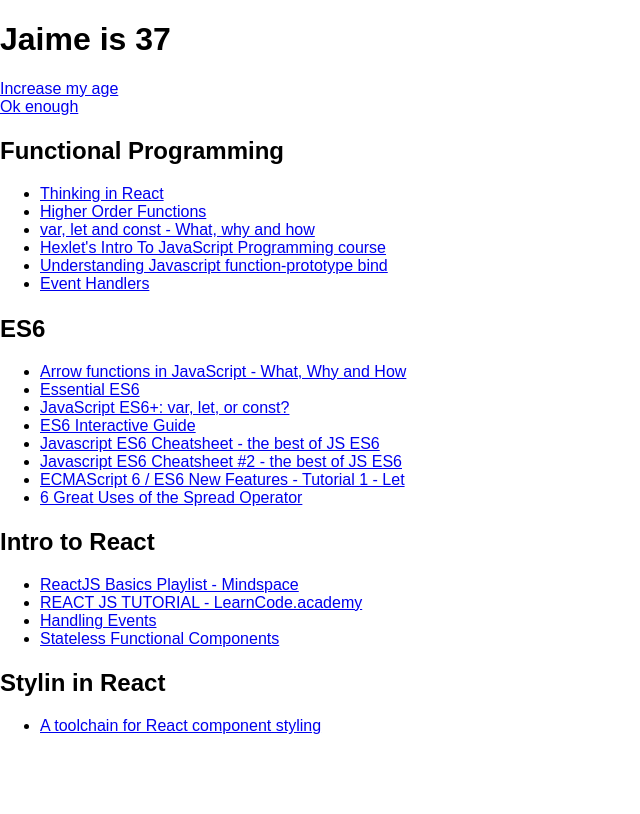
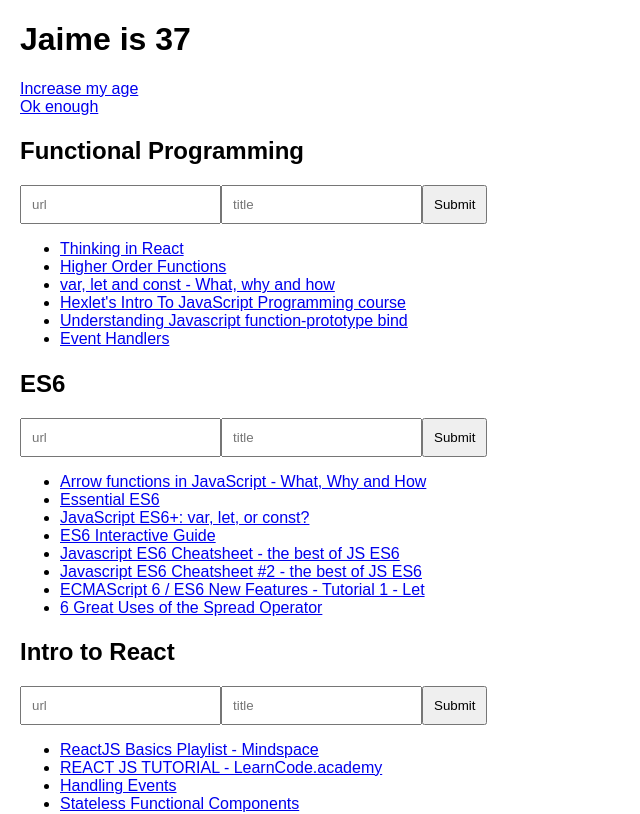
Before and after one commit to jpanaia/BookmarkManager, a React (Create React App) app: page / in a window 1280 px wide. Shown: the top 814 px of the page, without its empty margins (0-640 px from the left). Built offline with nearby package versions, Linux system fonts and the light colour scheme.

Commit message:
all the things

```diff
--- a/src/App.js
+++ b/src/App.js
@@ -1,13 +1,16 @@
 import React, { Component } from 'react';
 import Subject from './Subject';
-import Button from './Button';
+//import Button from './Button';
 import Jaime from './Jaime';
+
 
 class App extends Component {
 
   // stuff applied to everything in constructor
     constructor(props) {
         super(props);
+
+        this.handleNewResource = this.handleNewResource.bind(this);
 
         this.state = {
             resources: [
@@ -51,15 +54,39 @@ class App extends Component {
         }
     }
     //event handlers here
+    handleNewResource(url, title) {
+        //e.preventDefault();
+        //console.log(this.state.resources[0].resources[5].title);
+        const resourceLength = this.state.resources.length + 1;
+        console.log(resourceLength);
+        //console.log(this.state.resources[0].resources[resourceLength].title);
+        // console.log(this.state.resources[0].resources[resourceLength + 1].title);
 
+        //this.state.resources[0].resources[resourceLength+1].title = title;
+        //const item = this.state.resources[0].resources[6];
+        //console.log(item);
+
+        // let objForUpdate = { resources: { resources: { title : {}, url: {} } } };
+        // objForUpdate.resources.resources.title = title;
+        // objForUpdate.resources.resources.url = url;
+        // console.log(objForUpdate);
+        // var newData = React.addons.update( this.state, objForUpdate );
+
+        // var updatedTicket = Object.assign({}, this.state.ticket, {flightNo:'1010'});
+        // this.setState({ticket:updatedTicket});
+
+        // this.setState({
+        //     title: title
+        // });
+    }
 
     render() {
         return (
-            <div className = "container">
+            <div className="container">
                 <Jaime initialAge={37}/>
                 {this.state.resources.map((resource, i) => {
                     return (
-                        <Subject key={i} items={resource}/>
+                        <Subject key={i} items={resource} callback={this.handleNewResource}/>
                     )}
                 )}
             </div>
--- a/src/Jaime.js
+++ b/src/Jaime.js
@@ -25,12 +25,12 @@ export default class Jaime extends Component {
 	}
 
 	handleHide(e){
-        console.log(e);
+        //console.log(e);
         e.currentTarget.style.visibility = "hidden";
     }
 
     handleShow(e){
-        console.log(e);
+        //console.log(e);
         e.currentTarget.style.visibility = "visible";
     }
 	render() {
--- a/src/Subject.js
+++ b/src/Subject.js
@@ -5,9 +5,13 @@ export default class Subject extends Component {
 		super(props);
 
 		this.handleClick = this.handleClick.bind(this);
+		this.handleSubmit = this.handleSubmit.bind(this);
+		this.handleChange = this.handleChange.bind(this);
 
 		this.state = {
-			isClicked: false
+			isClicked: false,
+			url: '',
+			title: ''
 		}
 	}
 	// event handlers
@@ -15,14 +19,34 @@ export default class Subject extends Component {
     	this.setState(prevState => ({
     		isClicked: !prevState.isClicked
     	}));
-    	console.log(this.state.isClicked);
+    	//console.log(this.state.isClicked);
     }
 
     swapStyle() {
-    	console.log('hi');
-    	this.setState({
-    		newStyle: 'blue'
-    	})
+    	// console.log('hi');
+    	// this.setState({
+    	// 	newStyle: 'blue'
+    	// })
+    }
+
+    handleChange(e) {
+    	//console.log(e);
+    	e.preventDefault();
+    	const name = e.target.name;
+    	const value = e.target.value;
+
+        this.setState({
+        	[name]: value
+        });
+
+    }
+
+    handleSubmit(e){
+    	console.log(this.state);
+    	e.preventDefault();
+
+    	//Callback to Parent
+        this.props.callback(this.state.url, this.state.title);
     }
 
 	render() {
@@ -32,7 +56,24 @@ export default class Subject extends Component {
 				<h2 onClick={this.handleClick}>
 					{!this.state.isClicked ? this.props.items.subject : "Jaime Rocks"}
 				</h2>
-				<ul className={this.state.newStyle}>
+
+				<form onSubmit={this.handleSubmit}>
+					<input type="text"
+						   name="url"
+						   placeholder="url"
+						   value={this.state.url}
+						   onChange={this.handleChange}/>
+
+					<input type="text"
+						   name="title"
+						   placeholder="title"
+						   value={this.state.title}
+						   onChange={this.handleChange}/>
+
+					<button type="submit">Submit</button>
+				</form>
+
+				<ul id="resource-list" className={this.state.newStyle}>
 					{this.props.items.resources.map((resource, i) => {
 						return (
 							<li key={i}><a onMouseOver={this.swapStyle.bind(this)} href={resource.url}>{resource.title}</a></li>
--- a/src/index.css
+++ b/src/index.css
@@ -10,3 +10,16 @@ body {
 /*	font-size: 100px;
 */	transform: rotateX(180deg);
 }
+
+
+.container {
+	padding: 0 20px;
+}
+
+label {
+	font-weight: bold;
+}
+
+input[type=text], button {
+	padding: 10px;
+}
```
Also changed, not shown: 1 other file (tests, documents, lock files or other folders).
